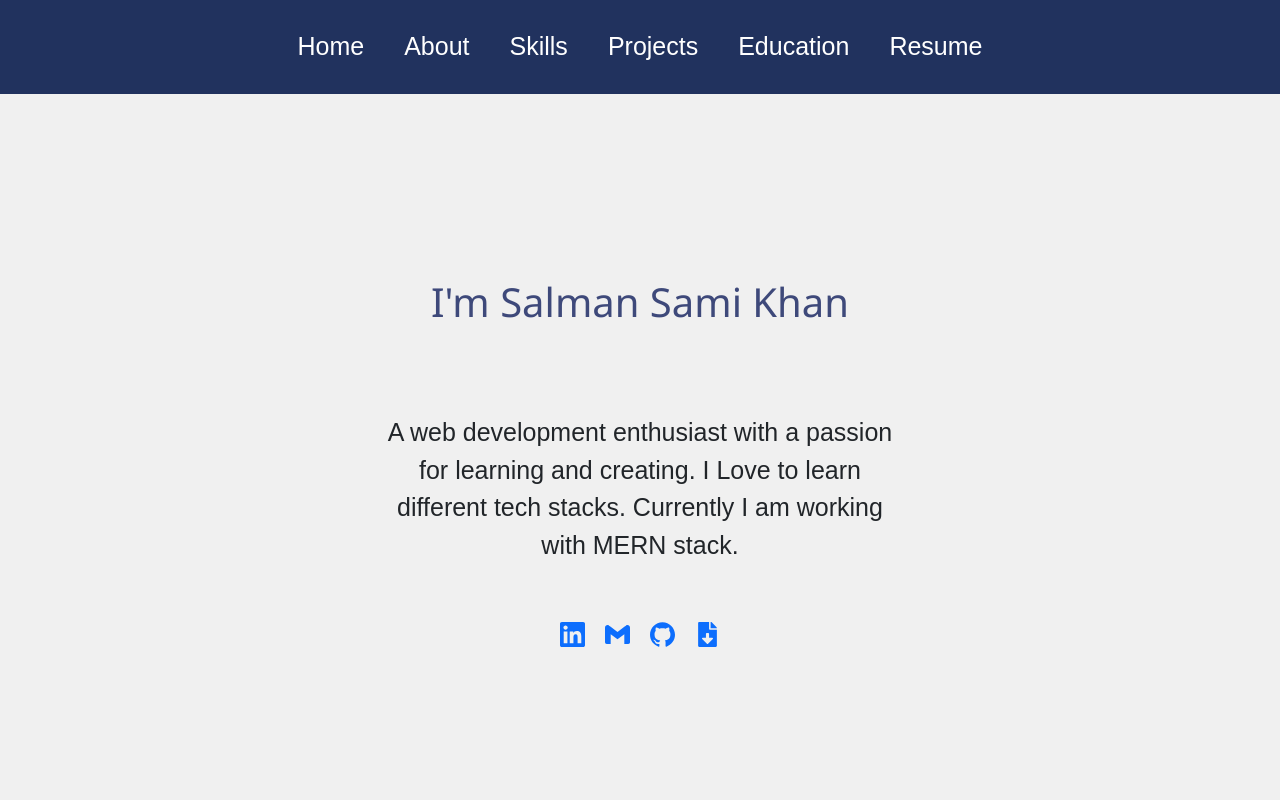
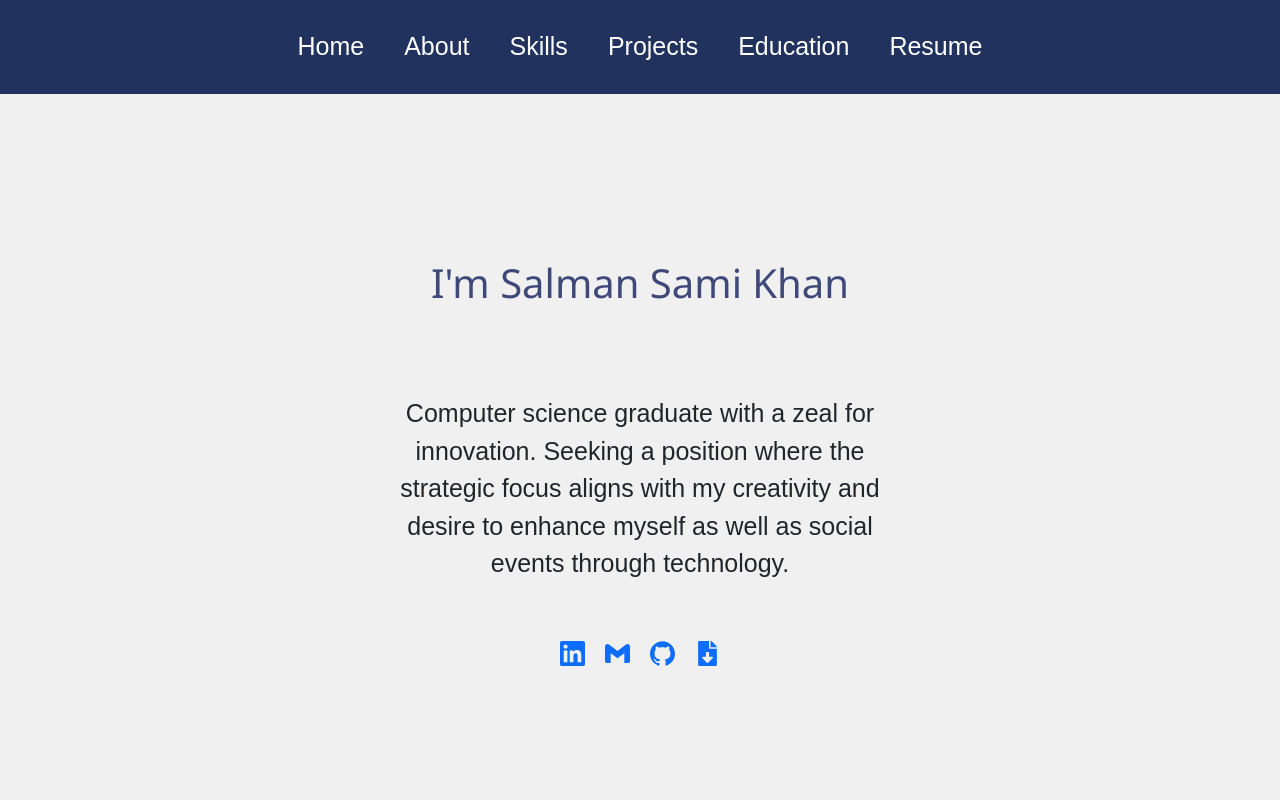
Before and after one commit to SalmanSamiKhan/portfolio-website, a React (Create React App) app: page / in a window 1280 px wide. Shown: the top 800 px of the page. Built offline with nearby package versions, Linux system fonts and the light colour scheme.

Commit message:
Final Commit 3

```diff
--- a/src/pages/Home.js
+++ b/src/pages/Home.js
@@ -1,8 +1,8 @@
 import React from "react";
 import { Link } from 'react-router-dom'
-import { SiLinkedin, SiGmail, SiGithub} from "react-icons/si"
-import {FaDownload, FaFileDownload } from 'react-icons/fa'
-import {FcDownload } from 'react-icons/fc'
+import { SiLinkedin, SiGmail, SiGithub } from "react-icons/si"
+import { FaDownload, FaFileDownload } from 'react-icons/fa'
+import { FcDownload } from 'react-icons/fc'
 import "../styles/Home.css";
 
 function Home() {
@@ -11,7 +11,15 @@ function Home() {
       <div className="about-home">
         <h2 className="my-5 mx-4"> I'm Salman Sami Khan</h2>
         <div className="prompt mt-5">
-          <p>A web development enthusiast with a passion for learning and creating. I Love to learn different tech stacks. Currently I am working with MERN stack.</p>
+          <p>
+            Computer science graduate with a zeal for
+            innovation. Seeking a position
+            where the strategic focus aligns
+            with my creativity and desire to
+            enhance myself as well as social
+            events through technology.
+
+          </p>
           <div className="about-logo mt-5">
             <Link to={"https://www.linkedin.com/in/salman-sami-khan-69855a1a0/"} target="_blank" rel="noopener noreferrer">
               <SiLinkedin />
@@ -26,7 +34,7 @@ function Home() {
             <h3 className="text-center text-decoration-none" style={{textDecoration:"none"}}> <button className="resume btn btn-primary btn-sm"><FaDownload/><br />Resume</button> </h3>
           </Link> */}
             <Link to={"https://drive.google.com/file/d/1Y1fAsfxyKMTai1MZICXC4rVgWuk4ZkJE/view?usp=sharing"} >
-            <FaFileDownload/>
+              <FaFileDownload />
             </Link>
           </div>
         </div>
```
Lines whose indentation alone changed are shown as unchanged.
